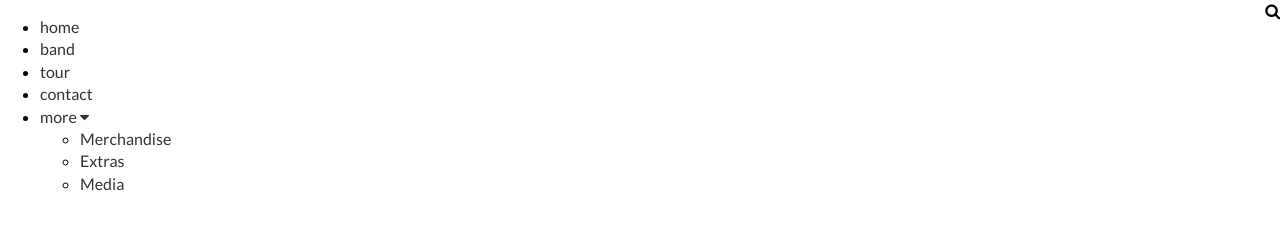
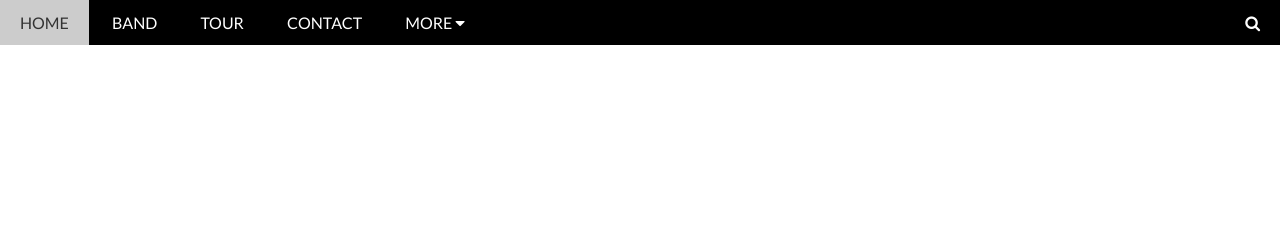
Before and after one commit to amaan178/-W3SchoolsBand-Website, a plain HTML site: page index.html in a window 1280 px wide. Drawn offline with nearby package versions, Linux system fonts and the light colour scheme; files that its build step writes are made by us from their sources.

Commit message:
Designed Navbar of the website

```diff
--- a/css/app.css
+++ b/css/app.css
@@ -115,3 +115,88 @@ a{
 .m-t-0{margin-top: 0;}
 
 .img-responsive {width: 100%;}
+/**********************************************************************************************
+**********************************NAVBAR CLASSES **********************************************
+**********************************************************************************************/
+
+.navbar{
+    width: 100%;
+    height: 45px;
+    line-height: 45px;
+}
+.navbar-fixed{
+    position: sticky;
+    top: 0;
+    left: 0;
+    z-index: 9999;
+}
+.navbar-dark{
+    background: #000;
+    color:#FFF;
+}
+.navbar-blue{
+    background: #0077B6;
+}
+.menu, .sub-menu{
+    margin: 0;
+    padding: 0;
+    list-style: none;
+
+}
+.sub-menu{
+    display: none;
+}
+.menu .menu-item{
+    display: inline-block;
+    text-transform: uppercase;
+}
+.menu .menu-item a{
+    display: inline-block;
+    height: 100%;
+    padding: 0 20px;
+    text-decoration: none;
+}
+.has-sub-menu{
+    position: relative;
+}
+.has-sub-menu:hover .sub-menu{
+    display: block;
+}
+.has-sub-menu .sub-menu-list{
+    position: absolute;
+    left: 0;
+    background: #FFF;
+    color: #000;
+    width: 160px;
+}
+.sub-menu-list .sub-menu .menu-item{
+    text-transform: capitalize;
+    display: block;
+}
+.sub-menu-list .sub-menu .menu-item a{
+    display: block;
+}
+.navbar-dark .menu .menu-item a:link,
+.navbar-dark .menu .menu-item a:visited{
+    color: #FFF;
+}
+.navbar-dark .menu .menu-item a:hover,
+.navbar-dark .menu .menu-item.has-sub-menu:hover>a{
+    background: #CCC;
+    color: #333;
+}
+
+.navbar-blue .menu .menu-item a:hover{
+    background: #FC3;
+}
+.sub-menu-list .sub-menu .menu-item a:link,
+.sub-menu-list .sub-menu .menu-item a:visited {
+    color: #333;
+}
+.search-box{
+    padding: 0 20px;
+}
+.search-box:hover{
+    background: red;
+    cursor: pointer;
+}
```
